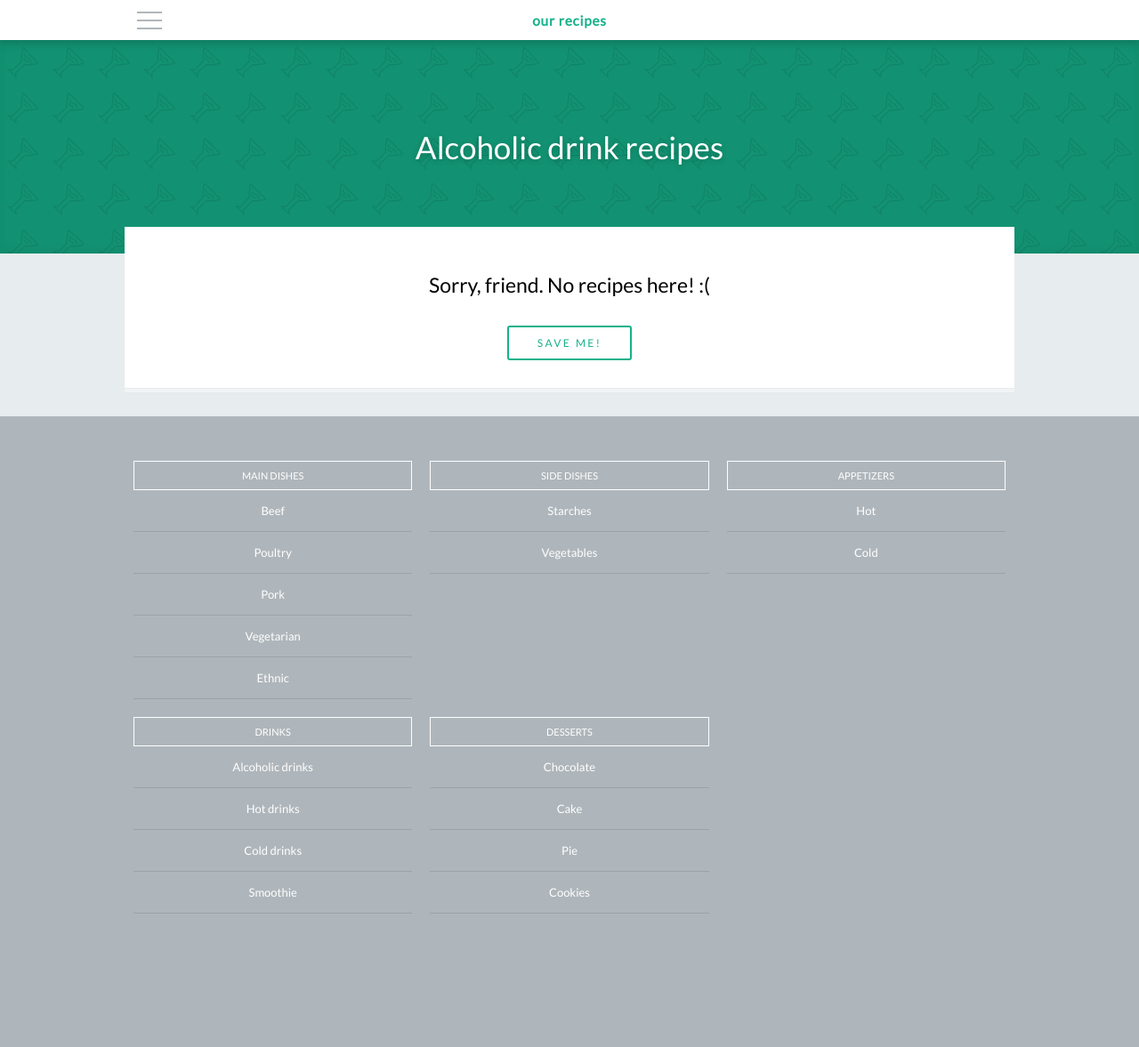
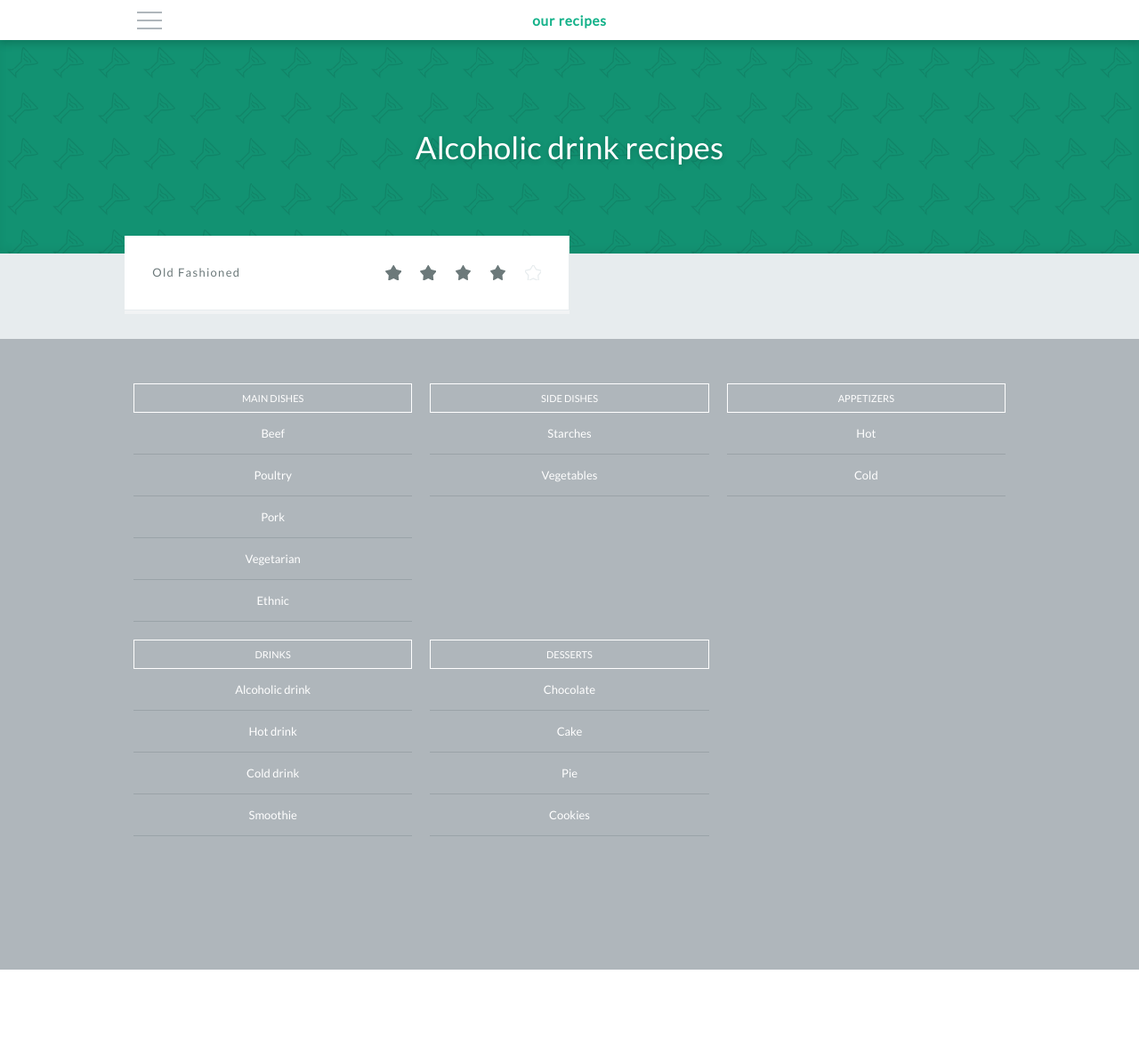
Before and after one commit to nicklemmon/recipes, a Jekyll site: the page built from drink/alcoholicdrinks.html, in a window 1280 px wide. Shown: the whole page at 89% size. Built offline with Jekyll 4.4.1, drawn with Linux system fonts in a browser that asks for light colours; some web fonts are replaced; after the commit the page ends 1090 px from its top, so only the background shows below that.

Commit message:
Defect - fixed issue where subcategories were not working for the drink category
Signed-off-by: Nick Lemmon <nick.lemmon@gmail.com>

```diff
--- a/_data/categories.yml
+++ b/_data/categories.yml
@@ -37,9 +37,9 @@ drinks:
   fullname: Drinks
   icon: martini
   subcategories:
-    - subcategory: alcoholic drinks
-    - subcategory: hot drinks
-    - subcategory: cold drinks
+    - subcategory: alcoholic drink
+    - subcategory: hot drink
+    - subcategory: cold drink
     - subcategory: smoothie
 
 desserts:
```
Also changed, not shown: _recipes/old-fashioned.md (added, +25 -0 lines).
